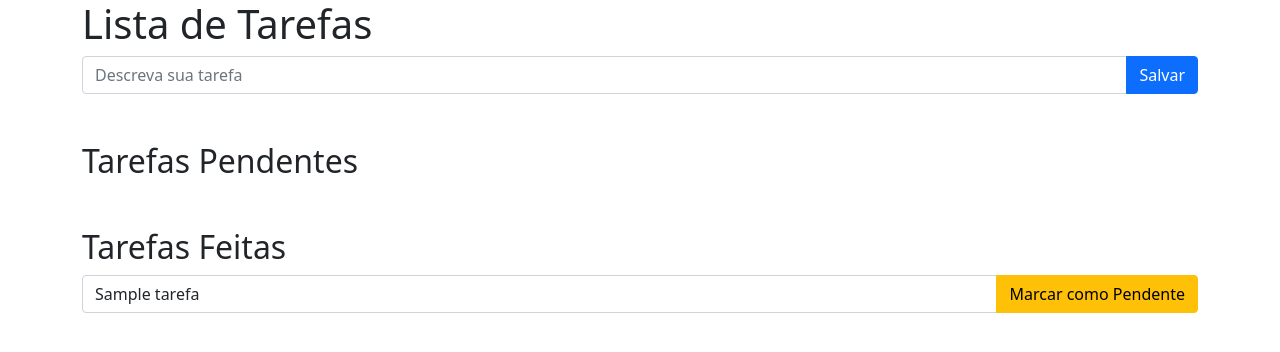
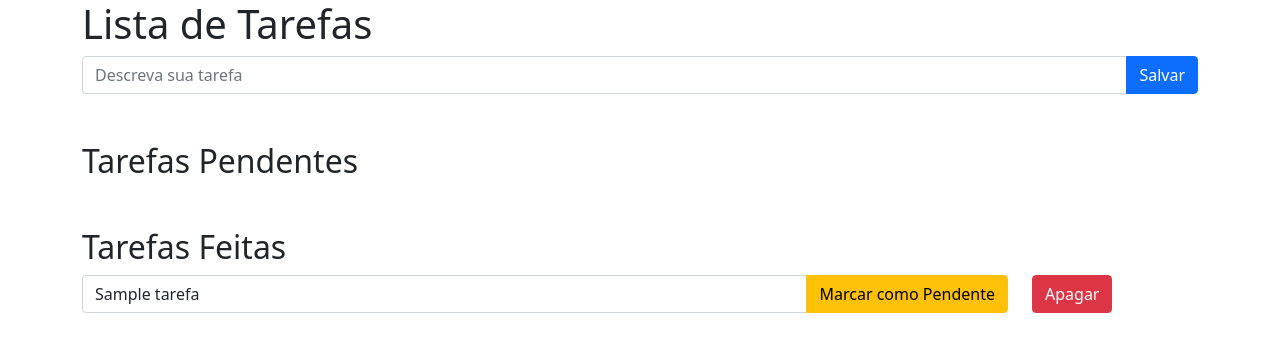
Before and after one commit to ismael-miranda/todoDjango, a Django app: page /tarefas/ in a window 1280 px wide. Shown: the top 352 px of the page. Run offline with Django 3.2, Linux system fonts and the light colour scheme; tables that the repository leaves empty hold one stand-in row (values such as "Sample post").

Commit message:
Adicionado o delete de tarefa

```diff
--- a/todoweb/tarefas/templates/tarefas/home.html
+++ b/todoweb/tarefas/templates/tarefas/home.html
@@ -39,7 +39,9 @@
             {% endfor %}
 
             <h2 class="mt-5">Tarefas Feitas</h2>
+            <div class="row">
                 {% for tarefa in tarefas_feitas %}
+                    <div class="col-10">
                         <form action="{% url 'tarefas:detalhe' tarefa_id=tarefa.id %}" method="post"> {% csrf_token %}
                             <div class="input-group mb-3">
                                 <input type="text" class="form-control" placeholder="Descreva sua tarefa"
@@ -47,9 +49,19 @@
                                        name="nome" value="{{ tarefa.nome }}">
                                 <button type="submit" class="btn btn-warning" >Marcar como Pendente</button>
                             </div>
+                        </form>
+                    </div>
 
+                    <div class="col-2">
+                        <form action="{% url 'tarefas:apagar' tarefa_id=tarefa.id %}" method="post"> {% csrf_token %}
+                            <div class="input-group mb-3">
+                                <button type="submit" class="btn btn-danger" >Apagar</button>
+                            </div>
                         </form>
+                    </div>
                 {% endfor %}
+            </div>
+
 
         </div>
     </div>
--- a/todoweb/tarefas/urls.py
+++ b/todoweb/tarefas/urls.py
@@ -5,4 +5,5 @@ app_name = 'tarefas'
 urlpatterns = [
     path('', views.home, name='home'),
     path('<int:tarefa_id>', views.detalhe, name='detalhe'),
+    path('apagar/<int:tarefa_id>', views.apagar, name='apagar'),
 ]
--- a/todoweb/tarefas/views.py
+++ b/todoweb/tarefas/views.py
@@ -34,9 +34,16 @@ def home(request):
 
 
 def detalhe(request, tarefa_id):
-    tarefa = Tarefa.objects.get(id=tarefa_id)
-    form = TarefaUpdateForm(request.POST, instance=tarefa)
-    if form.is_valid():
-        form.save()
+    if request.method == 'POST':
+        tarefa = Tarefa.objects.get(id=tarefa_id)
+        form = TarefaUpdateForm(request.POST, instance=tarefa)
+        if form.is_valid():
+            form.save()
 
     return HttpResponseRedirect(reverse('tarefas:home'))
+
+
+def apagar(request, tarefa_id):
+    if request.method == 'POST':
+        Tarefa.objects.filter(id=tarefa_id).delete()
+    return HttpResponseRedirect(reverse('tarefas:home'))
```
Also changed, not shown: todoweb/tarefas/tests/test_apagar_tarefas.py (added, +20 -0 lines). Lines whose indentation alone changed are shown as unchanged.
